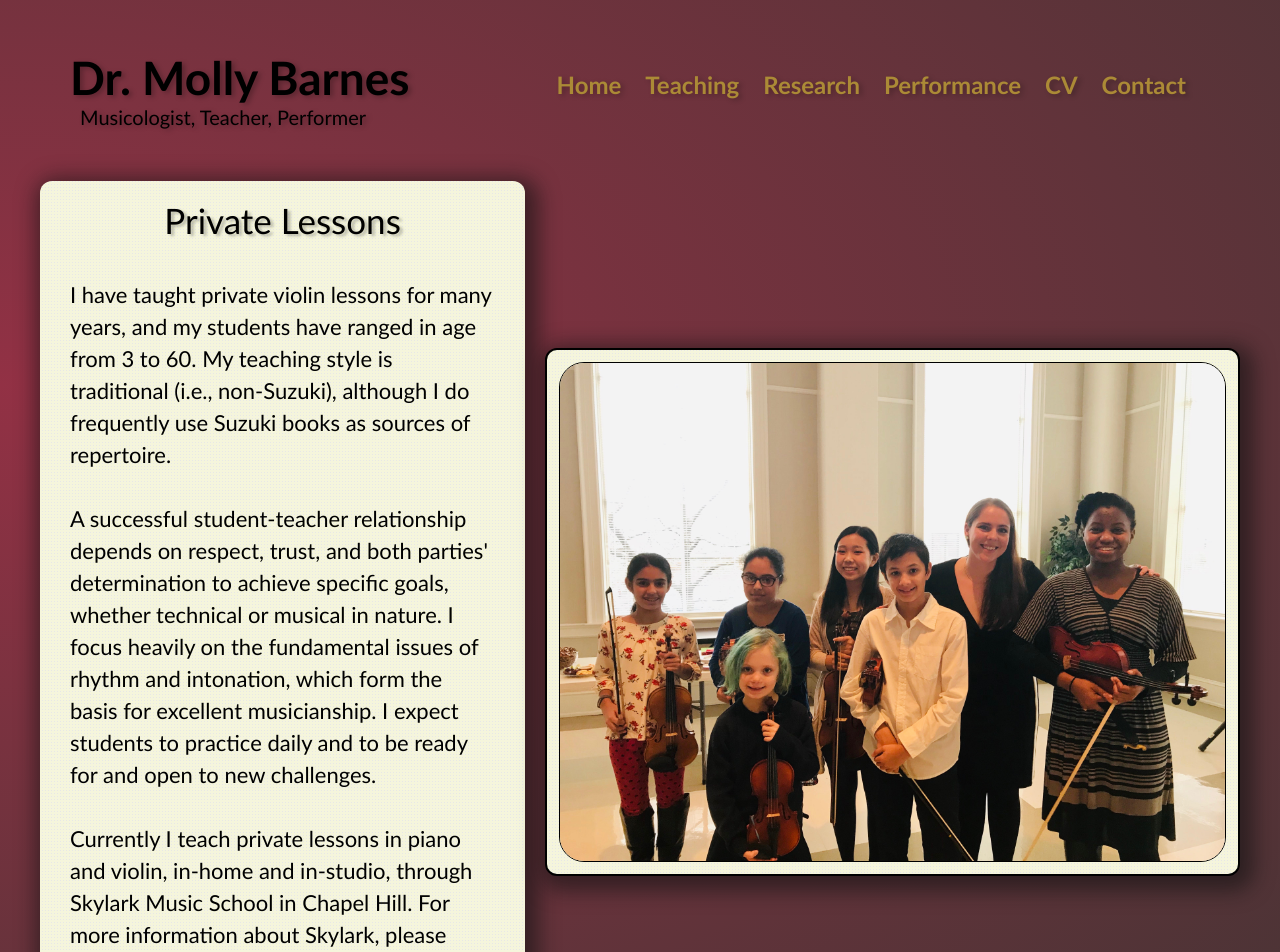
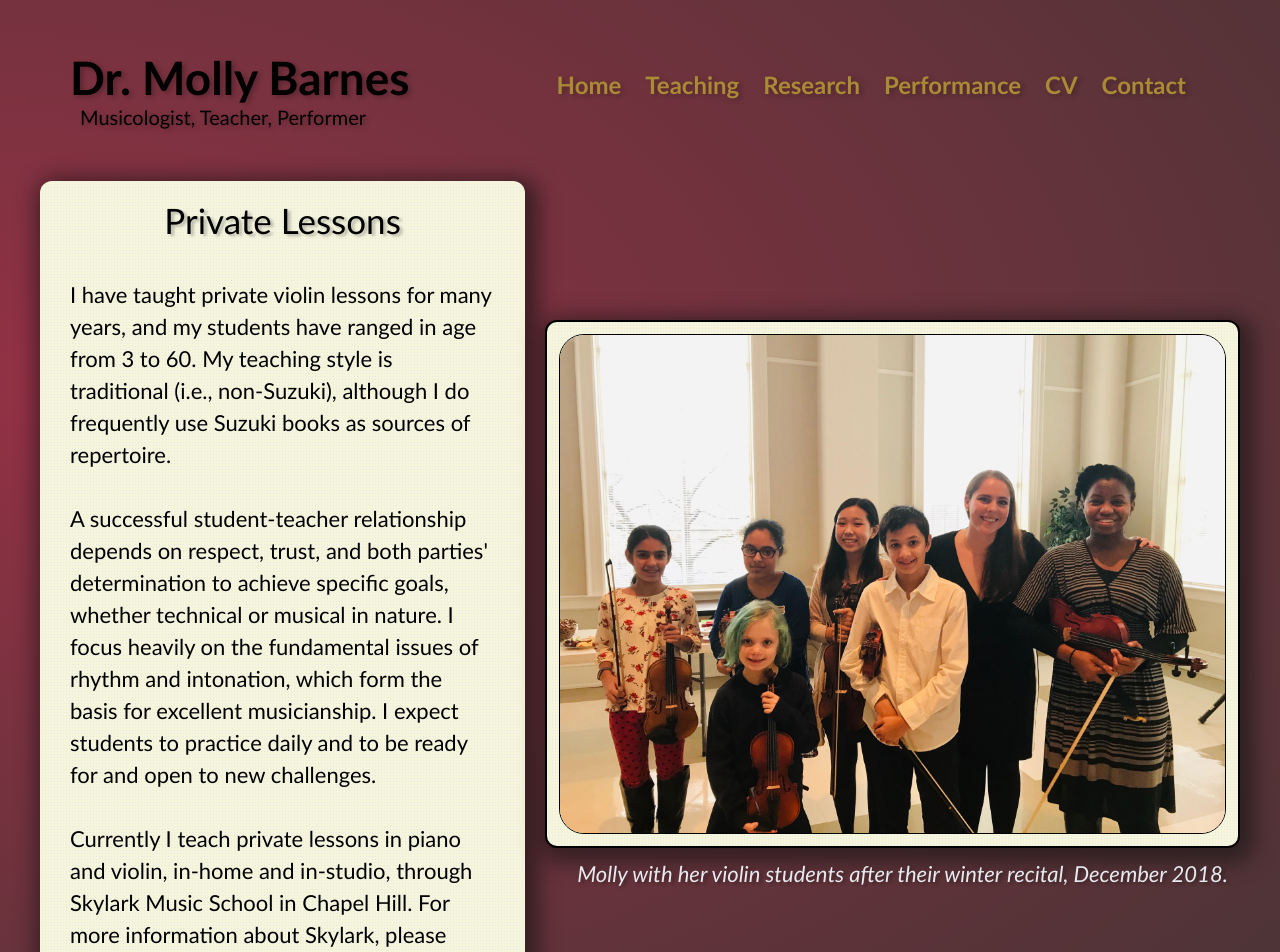
Before and after one commit to jlayher/molly-barnes-music, a Next.js app: page /private-lessons in a window 1280 px wide. Shown: the top 952 px of the page. Built offline with nearby package versions, Linux system fonts and the light colour scheme.

Commit message:
margin and style changes.

```diff
--- a/src/pages/private-lessons.js
+++ b/src/pages/private-lessons.js
@@ -9,13 +9,11 @@ import privateLessonsImage from "../../public/molly_violin_recital_better.jpg"
 const PrivateLessons = () => {
   return (
     <Layout>
-
-
       {/* body container */}
       <div className={styles.privatelessons__body_container}>
         {/* text container */}
         <div className={styles.privatelessons__body_text}>
-        <div className={styles.privatelessons__title}>Private Lessons</div>
+          <div className={styles.privatelessons__title}>Private Lessons</div>
           <p>
             I have taught private violin lessons for many years, and my students
             have ranged in age from 3 to 60. My teaching style is traditional
@@ -34,18 +32,25 @@ const PrivateLessons = () => {
             Currently I teach private lessons in piano and violin, in-home and
             in-studio, through Skylark Music School in Chapel Hill. For more
             information about Skylark, please visit&nbsp;
-            <a className={styles.privatelessons__body_text_anchor} href="https://www.skylarkmusicschool.com">
-            skylarkmusicschool.com.
+            <a
+              className={styles.privatelessons__body_text_anchor}
+              href="https://www.skylarkmusicschool.com">
+              skylarkmusicschool.com.
             </a>
           </p>
         </div>
+
         {/* image container */}
 
-        <div className={styles.privatelessons__body_image_container}>
-          <Image
-            src={privateLessonsImage}
-            alt="site logo"
-          />
+        <div className={styles.privatelessons__body_imgpanel}>
+          <div className={styles.privatelessons__body_image_container}>
+            <Image src={privateLessonsImage} alt="site logo" />
+          </div>
+
+          <div className={styles.privatelessons__container_text} >
+            Molly with her violin students after their winter recital, December
+            2018.
+          </div>
         </div>
 
       </div>
--- a/src/pages/research.js
+++ b/src/pages/research.js
@@ -39,7 +39,7 @@ const research = () => {
                 My 2021 article in&nbsp;
               <a >Nineteenth-Century Music Review</a>
               &nbsp;and my&nbsp;
-              <a>2016 dissertation</a> are available for download below, or on the Contact page.
+              <a>2016 dissertation</a> are available for download.
             </p>
           </div>
 
--- a/src/styles/academic.module.css
+++ b/src/styles/academic.module.css
@@ -316,6 +316,7 @@
 @media screen and (max-width: 450px) {
     .academic__title{
         font-size: 24px;
+        padding-bottom: 5px;;
     }
     .academic__body_text_container {
         max-width: 95%;
--- a/src/styles/performance.module.css
+++ b/src/styles/performance.module.css
@@ -48,7 +48,7 @@
 }
 
 .performance__body_text a {
-    font-size: 28px;
+    font-size: 26px;
     line-height: 38px;
     color: black;
 }
@@ -107,7 +107,7 @@
 
   @media screen and (max-width: 1024px) {
     .performance__body_container{
-      margin-top: 20px;
+      /* margin-top: 20px; */
     }
 
     .performance__body_image_container {
--- a/src/styles/privatelessons.module.css
+++ b/src/styles/privatelessons.module.css
@@ -29,7 +29,7 @@
     padding: 25px 32px 25px 32px;
     line-height: 38px;
     max-width: 65%;
-    margin-top: 10px;
+    /* margin-top: 10px; */
     margin-bottom: 40px;
     margin-left: 30px;
 
@@ -97,6 +97,34 @@
     border-radius: 25px;
   }
 
+  .privatelessons__body_imgpanel{
+    display: flex;
+    flex-direction: column;
+    justify-content: center;
+    align-items: center;
+    /* margin-bottom: 10px; */
+  }
+
+
+.privatelessons__container_text {
+  display: flex;
+  justify-content: center;
+  align-items: center;
+  /* margin: 0 auto; */
+  font-size: 22px;
+
+  line-height: 32px;
+
+  padding: 10px 30px 15px 30px;
+
+  text-shadow: 3px 2px 3px rgba(0,0,0,0.25);
+   font-style: italic;
+
+   color: rgb(230, 234, 239);
+    /* gradient generated with cssmatic.com */
+
+
+}
 
   @media screen and (max-width: 1450px) {
     .privatelessons__body_container{
@@ -170,7 +198,9 @@
       /* max-height: 385px;
       max-width: 480px; */
     }
-
+    .privatelessons__body_imgpanel{
+      margin-bottom: 20px;;
+    }
   }
   @media screen and (max-width: 768px) {
     /* .privatelessons__body_image_container{
@@ -201,17 +231,26 @@
       margin: 6px;
     }
 
+    .privatelessons__container_text{
+      font-size: 18px;
+    }
+
   }
   @media screen and (max-width: 450px) {
 
+    .privatelessons__body_imgpanel{
+      display: none;
+    }
         .privatelessons__body_image_container{
       display: none;
     }
     .privatelessons__title{
       font-size: 24px;
+      margin-bottom: 0px;
+      padding: 0px;
     }
     .privatelessons__body_text{
-      max-width: 85%;
+      max-width: 92%;
       margin: 0 auto;
       padding: 0;
       margin-bottom: 20px;
@@ -219,6 +258,7 @@
     .privatelessons__body_text p {
       font-size: 18px;
       line-height: 28px;
+      padding: 10px 15px 10px 15px;
     }
     .privatelessons__body_text p a {
       font-size: 16px;
--- a/src/styles/testimonials.module.css
+++ b/src/styles/testimonials.module.css
@@ -15,7 +15,7 @@
   margin-top: 10px;
   border-radius: 12px;
 
-  font-size: 38px;
+  font-size: 44px;
   font-weight: 400;
 
   text-shadow: 3px 2px 3px rgba(0,0,0,0.25);
@@ -132,5 +132,8 @@ color: beige;
 
   }
   @media screen and (max-width: 450px) {
+    .testimonials__title{
+      font-size: 24px;
 
   }
+  }
```
Also changed, not shown: src/styles/Home.module.css (+7 -0 lines).
